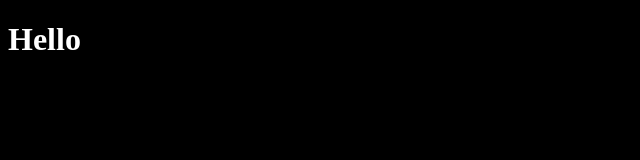
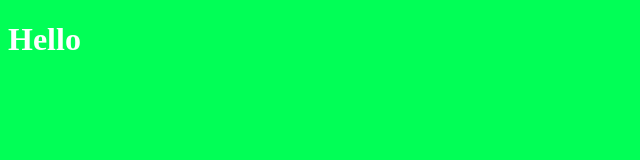
Before and after one commit to Kagatchyk/hata-v.0.1, a plain HTML site: page index.html in a window 1280 px wide. Shown: the whole page, without its empty margins (0-640 px from the left). Drawn offline with Linux system fonts and the light colour scheme.

```diff
--- a/style.css
+++ b/style.css
@@ -1,4 +1,4 @@
 body {
-    background: #000;
+    background: rgb(1, 255, 86);
     color: #fff;
 }
```
